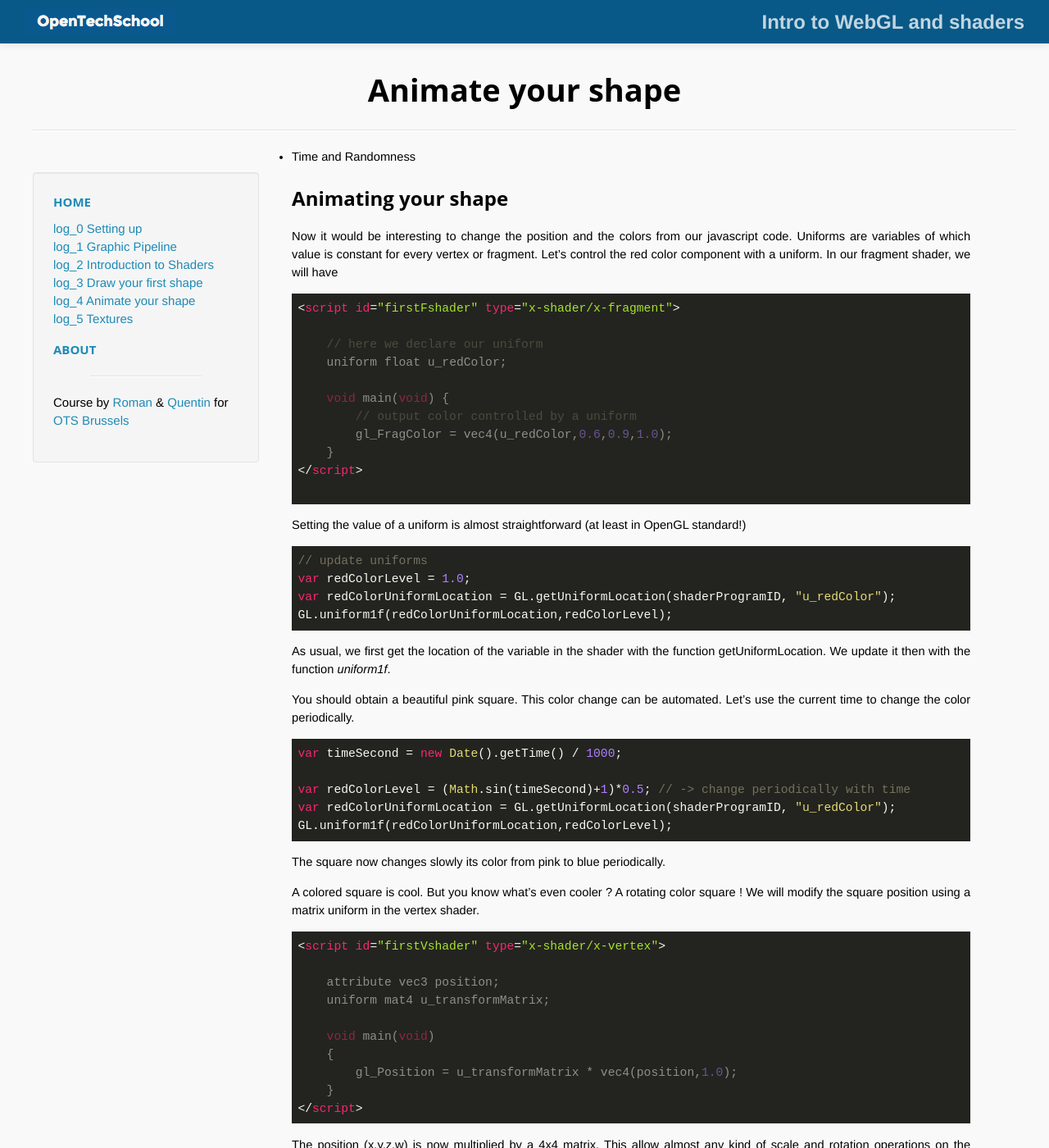
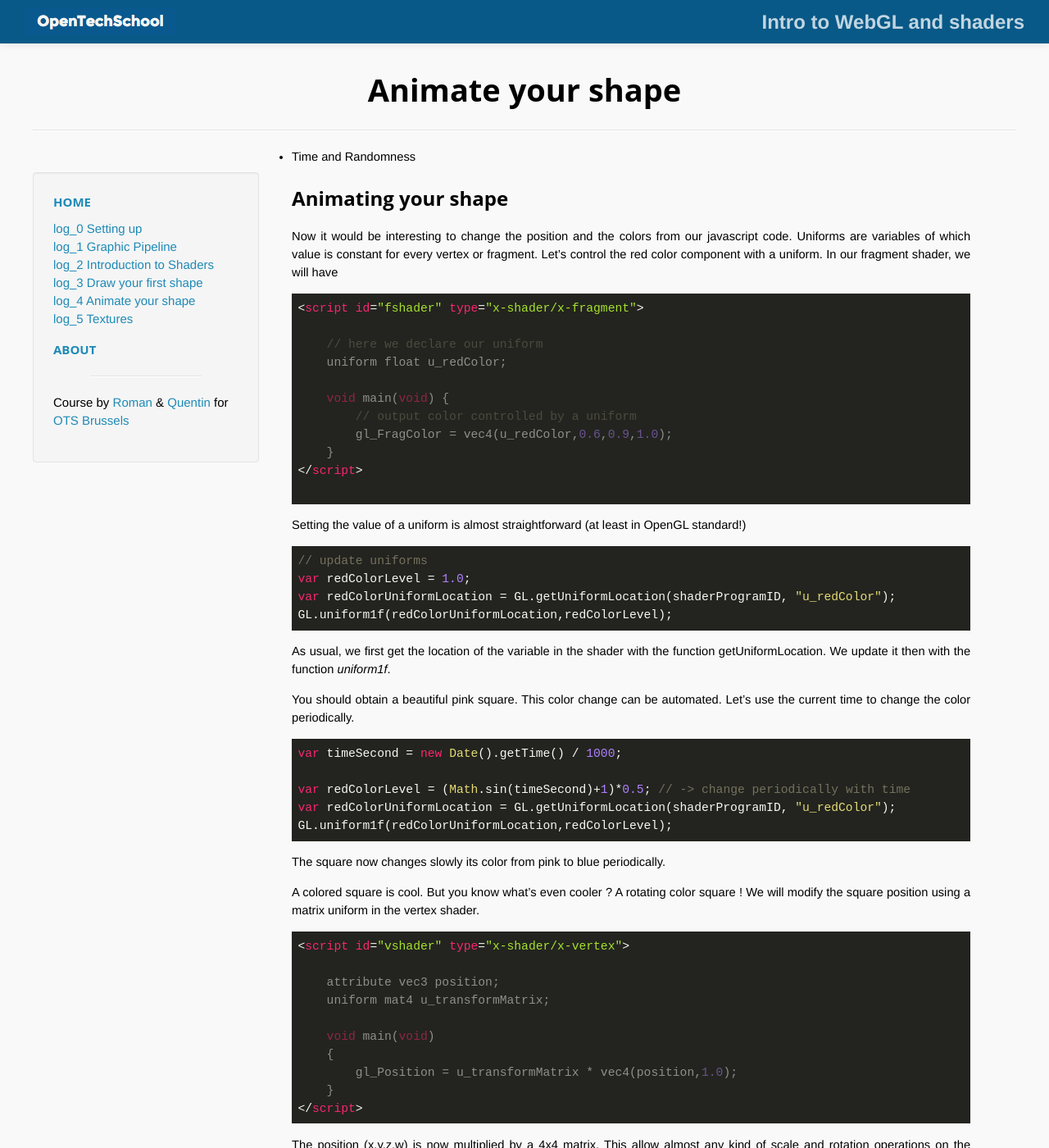
Before and after one commit to OpenTechSchool-Brussels/intro-to-webGL-and-shaders, a Jekyll site: the page built from log4_animate-shape.md, in a window 1280 px wide and 1400 px high. Shown: the whole window at 82% size. Built offline with Jekyll 4.4.1, drawn with Linux system fonts in a browser that asks for light colours; some of the changed lines change nothing that is shown.

Commit message:
bug fix code

```diff
--- a/log4_animate-shape.md
+++ b/log4_animate-shape.md
@@ -14,7 +14,7 @@ Uniforms are variables of which value is constant for every vertex or fragment.
 Let's control the red color component with a uniform. In our fragment shader, we will have
 
 ~~~ html
-<script id="firstFshader" type="x-shader/x-fragment">
+<script id="fshader" type="x-shader/x-fragment">
 
     // here we declare our uniform
     uniform float u_redColor;
@@ -56,7 +56,7 @@ A colored square is cool. But you know what's even cooler ? A rotating color squ
 We will modify the square position using a matrix uniform in the vertex shader.
 
 ~~~ html
-<script id="firstVshader" type="x-shader/x-vertex">
+<script id="vshader" type="x-shader/x-vertex">
 
     attribute vec3 position;
     uniform mat4 u_transformMatrix;
@@ -118,7 +118,7 @@ Here is the fragment shader :
 
 ~~~ html
 
-<script id="shader" type="x-shader/x-fragment">
+<script id="fshader" type="x-shader/x-fragment">
 
     precision mediump float;
 
```
